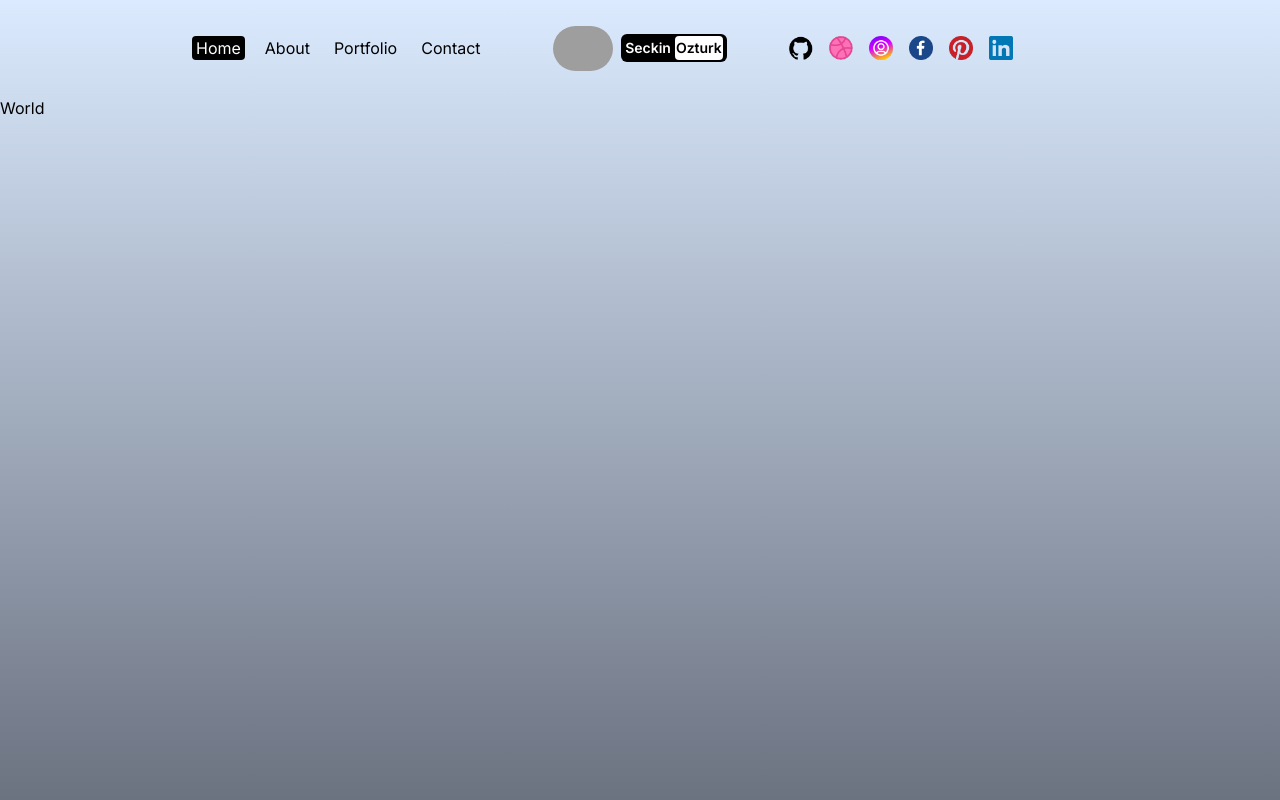
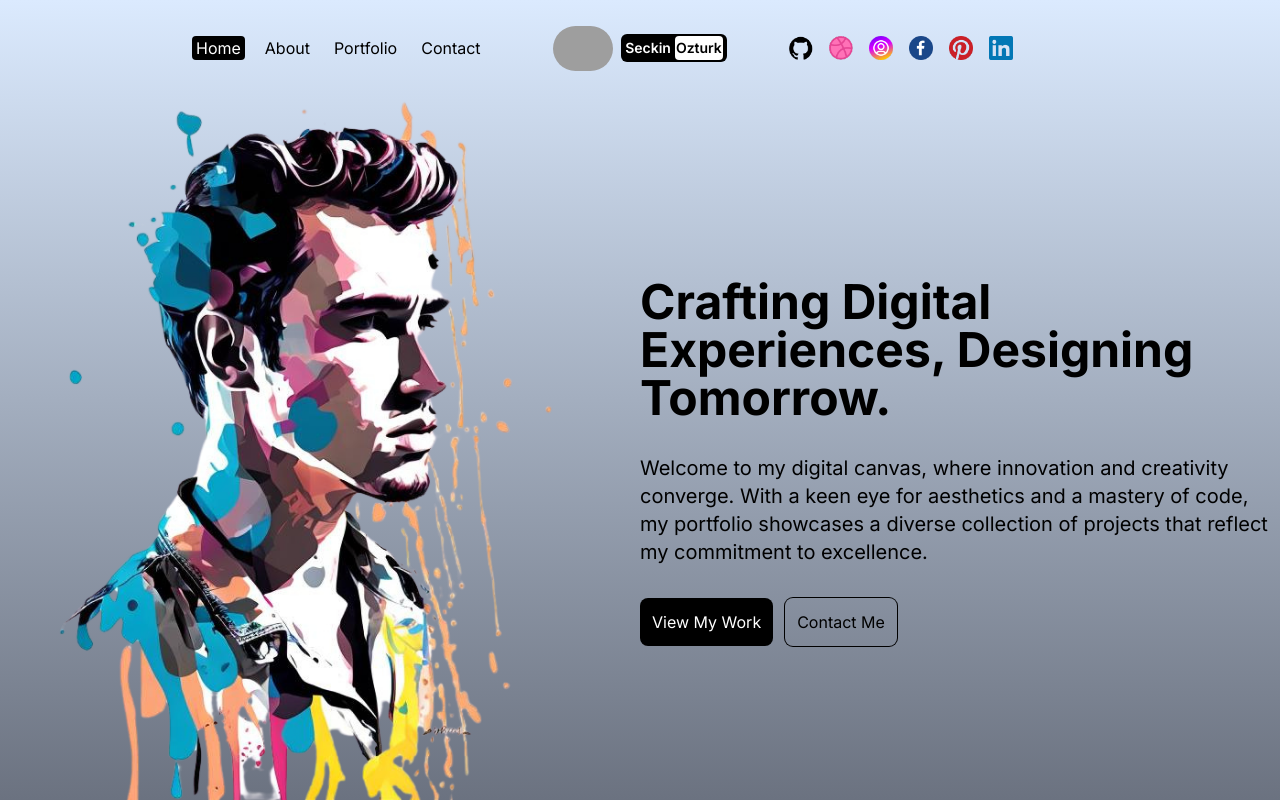
Before and after one commit to Franseck/PortfolioNextJS, a Next.js app: page / in a window 1280 px wide. Built offline with nearby package versions, Linux system fonts and the light colour scheme; grey boxes are pictures that could not be loaded.

Commit message:
homepage

```diff
--- a/src/app/layout.js
+++ b/src/app/layout.js
@@ -17,7 +17,7 @@ export default function RootLayout({ children }) {
 <div className="h-24">
     <Navbar/>
 </div>
-<div className="h-[calc(100vh - 6rem)]">
+<div className="h-[calc(100vh-6rem)]">
     {children}
 </div>
 
--- a/src/app/page.jsx
+++ b/src/app/page.jsx
@@ -1,14 +1,33 @@
-
+import Image from "next/image";
 
 const Homepage = () => {
-  return <div className="flex flex-col">
-<div className="h-1/2">
+  return <div className="h-full flex flex-col lg:flex-row">
+<div className="h-1/2 lg:h-full lg:w-1/2 relative">
+<Image src="/hero.png" alt=""  fill className="object-contain "/>
+</div>
+<div className="h-1/2 lg:h-full lg:w-1/2 flex flex-col gap-8 items-center justify-center">
 
-</div>
-<div className="h-1/2"></div>
+          <h1 className="text-3xl md:text-5xl font-bold mt-7">
+            Crafting Digital Experiences, Designing Tomorrow.
+          </h1>
 
+          <p className="md:text-xl">
+            Welcome to my digital canvas, where innovation and creativity
+            converge. With a keen eye for aesthetics and a mastery of code, my
+            portfolio showcases a diverse collection of projects that reflect my
+            commitment to excellence.
+          </p>
 
-     World</div>;
+          <div className="w-full flex gap-3">
+            <button className="p-3 rounded-lg   bg-black text-white">
+              View My Work
+            </button>
+            <button className="p-3 rounded-lg ring-1 ring-black">
+              Contact Me
+            </button>
+          </div>
+        </div>
+      </div>
 };
 
 export default Homepage;
```
